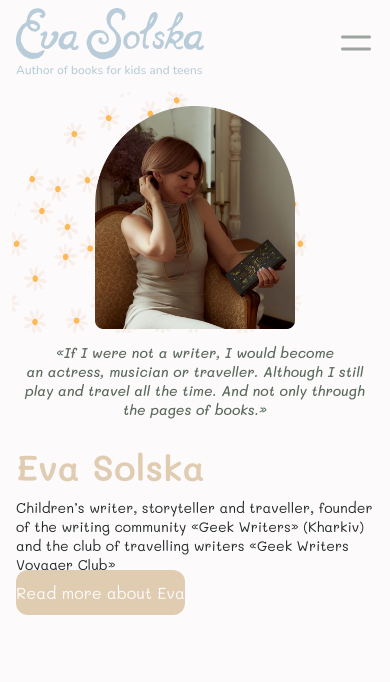
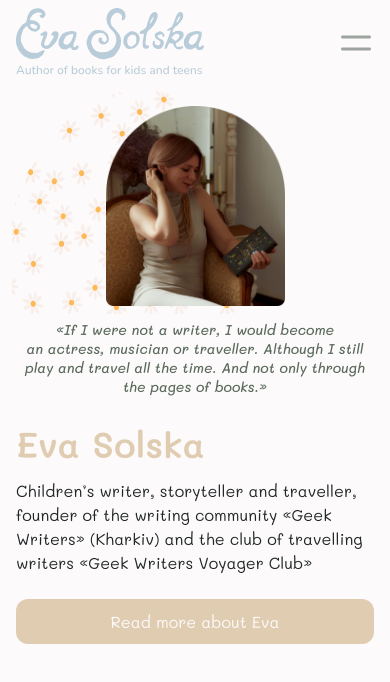
Before and after one commit to mc-nastasya/capstone, a React (Create React App) app: page / in a window 390 px wide. Shown: the top 682 px of the page. Built offline with nearby package versions, Linux system fonts and the light colour scheme.

Commit message:
add styling for mobile

```diff
--- a/src/components/AboutPreview/AboutPreview.scss
+++ b/src/components/AboutPreview/AboutPreview.scss
@@ -8,7 +8,7 @@
     background-image: url("../../assets/images/Daisies.png");
     background-repeat: no-repeat, repeat;
     background-position: top 0 left 12px;
-    background-size: 360px;
+    background-size: 85%;
 
     &__left {
         display: flex;
@@ -17,7 +17,7 @@
     }
 
     &__image {
-        width: 200px;
+        width: 50%;
     }
 
     &__quote {
@@ -32,12 +32,17 @@
     }
 
     &__text {
-        @include p2;
+        @include p1;
+        line-height: 24px;
     }
 
     &__read-more {
+        display: block;
         background-color: $accent-1;
         color: $background;
+        flex-basis: 100%;
+        text-align: center;
+        margin-top: 24px;
         @include button;
     }
 }
```
